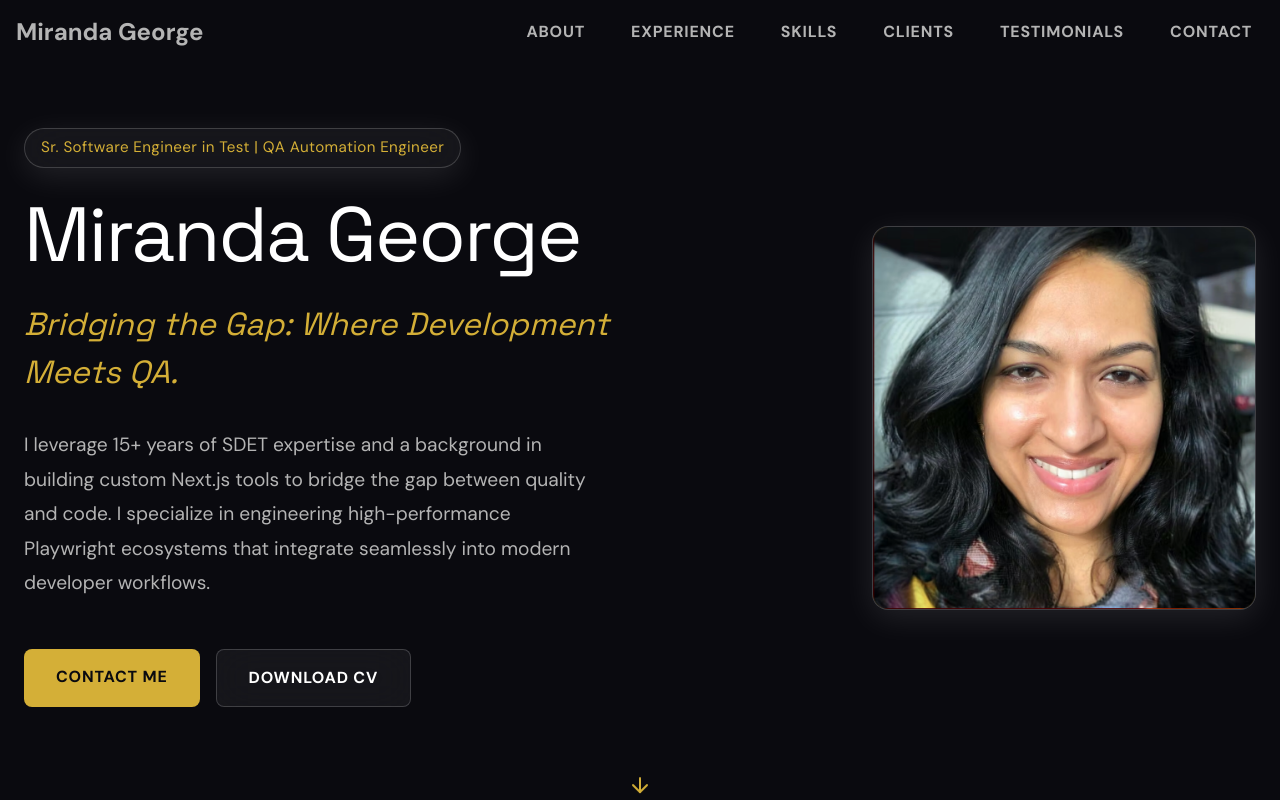
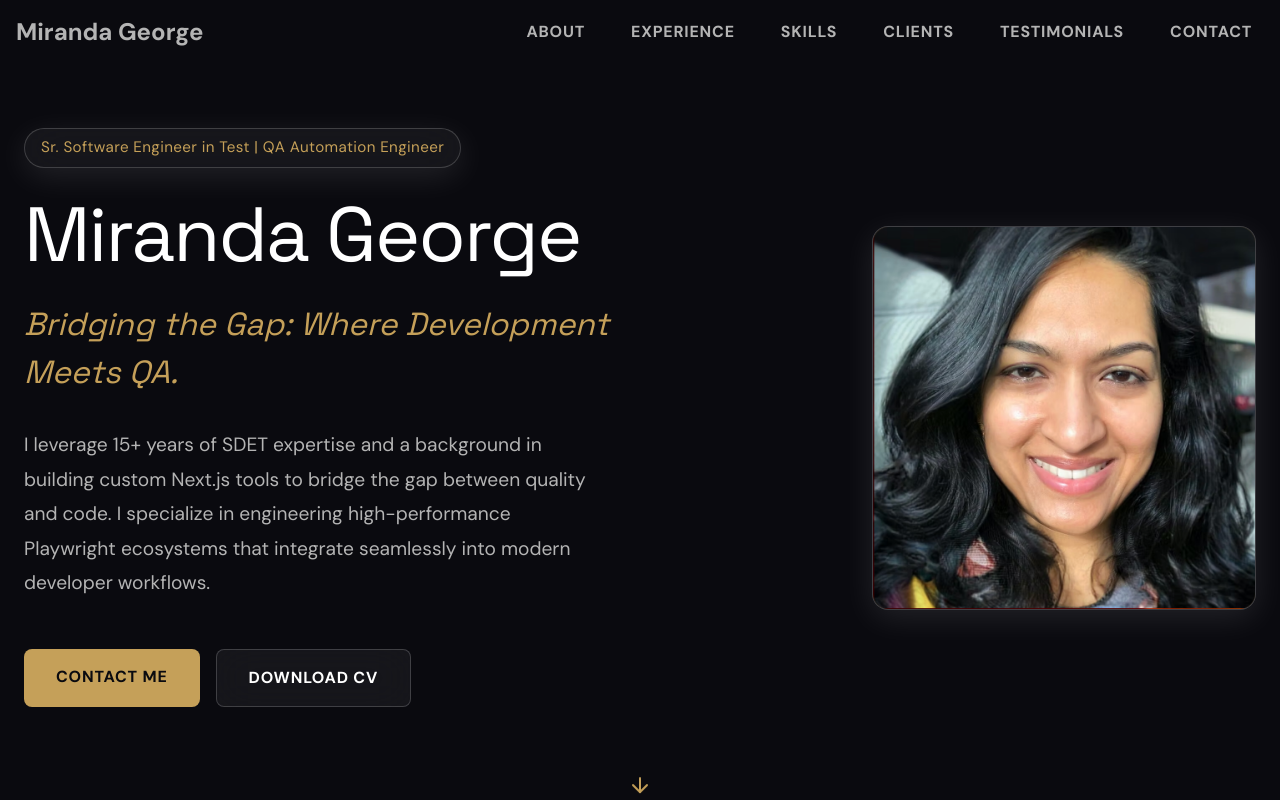
Before and after one commit to miranda-gv/my-portfolio, a Next.js app: page / in a window 1280 px wide. Shown: the top 800 px of the page. Built offline with nearby package versions, Linux system fonts and the light colour scheme.

Commit message:
feat: update color variables and styles for consistency across components

```diff
--- a/src/components/ContactForm.tsx
+++ b/src/components/ContactForm.tsx
@@ -91,7 +91,7 @@ export default function ContactForm() {
             ? "bg-green-500/20 text-green-400"
             : status === "error"
             ? "bg-destructive/20 text-destructive"
-            : "bg-gradient-to-br from-[#D4AF37] to-[#C9A961] text-[#0A0A0F] shadow-[0_4px_15px_rgba(212,175,55,0.3)] hover:shadow-[0_6px_20px_rgba(212,175,55,0.5)]"
+            : "bg-gradient-to-br from-primary to-secondary text-primary-foreground shadow-[0_4px_15px_rgba(197,160,89,0.3)] hover:shadow-[0_6px_20px_rgba(197,160,89,0.5)]"
         )}
       >
         {status === "sending" ? (
--- a/src/components/ExperienceItem.tsx
+++ b/src/components/ExperienceItem.tsx
@@ -34,7 +34,7 @@ export default function ExperienceItem({ experience: exp, index }: ExperienceIte
       <div
         className="absolute left-3 md:left-1/2 w-4 h-4 rounded-full -translate-x-[7px] md:-translate-x-1/2 bg-primary"
         style={{
-          boxShadow: '0 0 20px rgba(212, 175, 55, 0.3), 0 0 40px rgba(212, 175, 55, 0.2)',
+          boxShadow: '0 0 20px rgba(var(--color-primary-glow), 0.3), 0 0 40px rgba(var(--color-primary-glow), 0.2)',
           top: '1.5rem',
         }}
       />
@@ -45,7 +45,7 @@ export default function ExperienceItem({ experience: exp, index }: ExperienceIte
         <div className={`mb-3 ${index % 2 === 0 ? 'md:text-right' : 'md:text-left'} leading-tight`}>
           <span
             className="inline-block px-3 py-1 rounded-full text-sm"
-            style={{ background: 'rgba(212, 175, 55, 0.3)', color: 'hsl(var(--primary))' }}
+            style={{ background: 'rgba(var(--color-primary-glow), 0.3)', color: 'hsl(var(--primary))' }}
           >
             {exp.dates}
           </span>
--- a/src/components/Navbar.tsx
+++ b/src/components/Navbar.tsx
@@ -28,10 +28,10 @@ const navTextColor = "text-[rgb(180,180,180)]";
 /** Shared nav link styles matching design spec: gray text with gold underline */
 const navLinkClasses = cn(
   "text-base uppercase tracking-wider font-extrabold transition-colors duration-300 py-2 px-3 relative",
-  "after:absolute after:-bottom-1 after:left-0 after:w-0 after:h-0.5 after:bg-[#D4AF37] after:transition-all after:duration-300 hover:after:w-full",
+  "after:absolute after:-bottom-1 after:left-0 after:w-0 after:h-0.5 after:bg-primary after:transition-all after:duration-300 hover:after:w-full",
   navTextColor,
-  "hover:text-[#D4AF37]",
-  "focus-visible:outline-none focus-visible:ring-2 focus-visible:ring-[#D4AF37] focus-visible:ring-offset-2 focus-visible:ring-offset-transparent rounded-sm"
+  "hover:text-primary",
+  "focus-visible:outline-none focus-visible:ring-2 focus-visible:ring-primary focus-visible:ring-offset-2 focus-visible:ring-offset-transparent rounded-sm"
 );
 
 export default function Navbar() {
@@ -59,7 +59,7 @@ export default function Navbar() {
       )}
     >
       <nav className="container mx-auto px-4 flex items-center justify-between h-16" aria-label="Main navigation">
-          <Link href="#" className={cn("text-2xl font-bold transition-colors hover:text-[#D4AF37] focus-visible:outline-none focus-visible:ring-2 focus-visible:ring-[#D4AF37] focus-visible:ring-offset-2 focus-visible:ring-offset-transparent rounded-sm", navTextColor)} aria-label={`${siteConfig.name} - Home`}>
+          <Link href="#" className={cn("text-2xl font-bold transition-colors hover:text-primary focus-visible:outline-none focus-visible:ring-2 focus-visible:ring-primary focus-visible:ring-offset-2 focus-visible:ring-offset-transparent rounded-sm", navTextColor)} aria-label={`${siteConfig.name} - Home`}>
           {siteConfig.name}
         </Link>
 
--- a/src/styles/globals.css
+++ b/src/styles/globals.css
@@ -3,12 +3,12 @@
 @theme inline {
   --color-background: #0a0a0f;
   --color-foreground: #ffffff;
-  --color-primary: #D4AF37;
+  --color-primary: #C5A059;
   --color-primary-foreground: #0a0a0f;
-  --color-primary-glow: rgba(212, 175, 55, 0.3);
-  --color-secondary: #C9A961;
+  --color-primary-glow: 197, 160, 89;
+  --color-secondary: #A68B3C;
   --color-secondary-foreground: #ffffff;
-  --color-accent: #FFD700;
+  --color-accent: #C5A059;
   --color-accent-foreground: #0a0a0f;
   --color-muted: rgba(255, 255, 255, 0.05);
   --color-muted-foreground: #b4b4b4;
@@ -41,7 +41,7 @@
 
 @utility timeline-line {
   background: linear-gradient(180deg, transparent, var(--color-primary), transparent);
-  box-shadow: 0 0 20px rgba(212, 175, 55, 0.5);
+  box-shadow: 0 0 20px rgba(var(--color-primary-glow), 0.5);
 }
 
 @utility glass-base {
```
